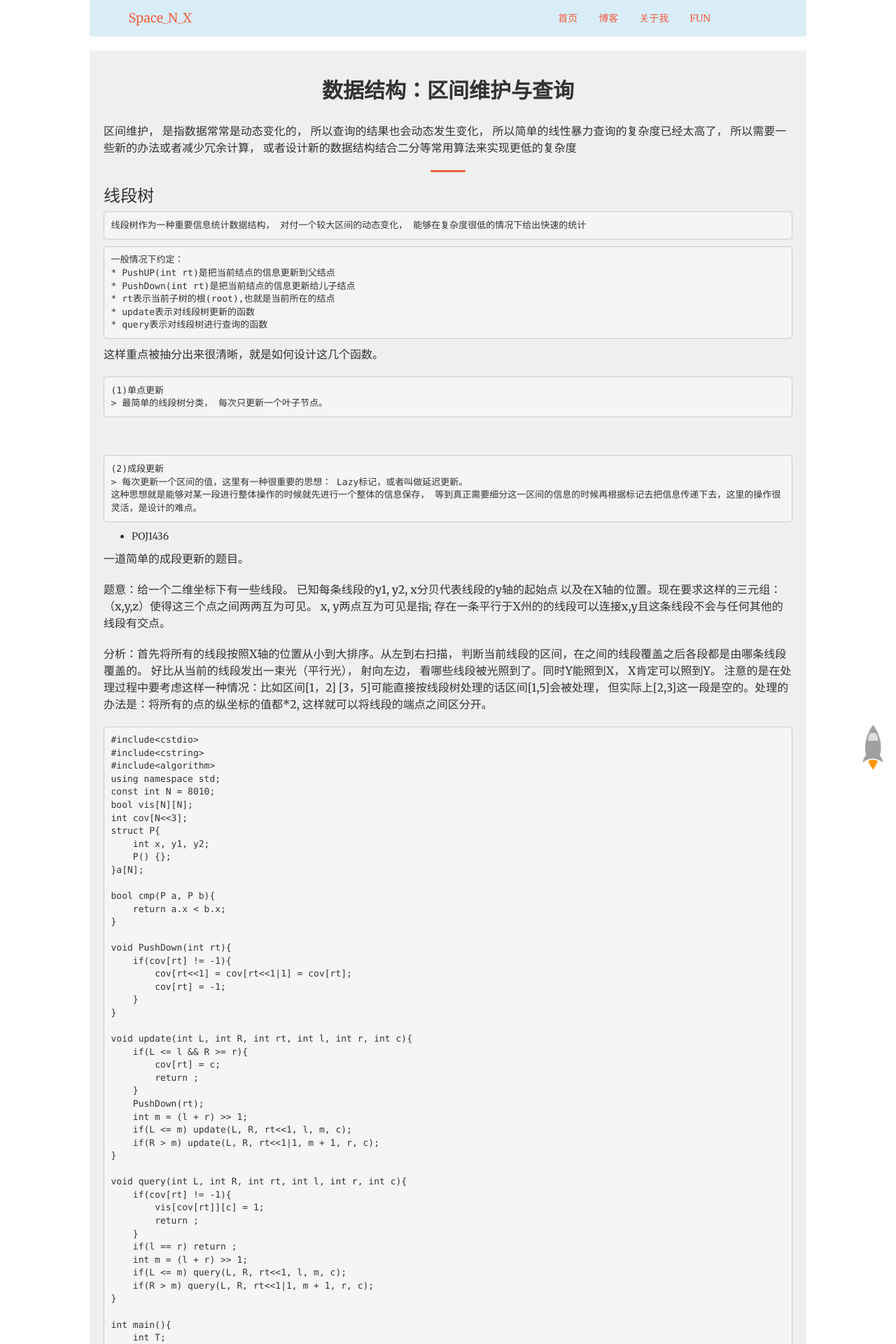
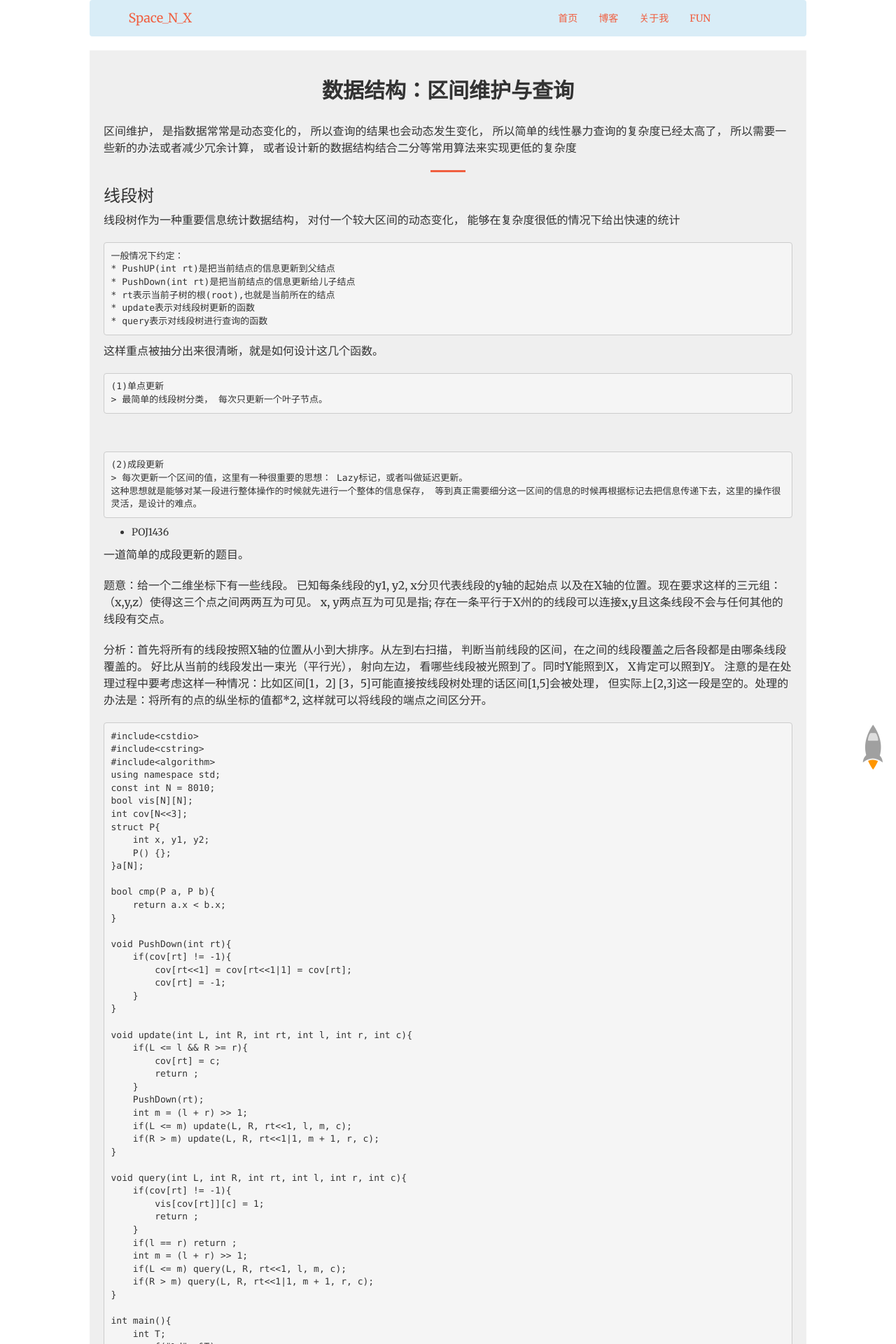
Before and after one commit to tcOops/hololens, a Jekyll site: the page built from _posts/2015-05-12-interval-maintenance-query.md, in a window 1280 px wide. Shown: the top 1920 px of the page at 70% size. Built offline with Jekyll 4.4.1, drawn with Linux system fonts in a browser that asks for light colours; Markdown is read by kramdown in place of the engine named in the settings; comment, search, counter and statistics services are not loaded.

````diff
--- a/_includes/blogList.html
+++ b/_includes/blogList.html
@@ -1,7 +1,7 @@
 <section class="no-padding bg-greys" id="blogs">
     <div class="">
 		<div class="bloglistleft">
-			<span style="color:#22C3AA;text-algin:left"><h2>&nbsp;&nbsp;最近的文章</h2></span>
+			<span style="color:#22C3AA2;text-algin:left"><h2>&nbsp;&nbsp;最近的文章</h2></span>
 			 {% for post in site.posts limit:10 %}
 		       <div class="post-block">
 			        <span class="post-meta">{{ post.date | date: "%Y-%m-%d" }}</span>
--- a/_posts/2015-05-12-interval-maintenance-query.md
+++ b/_posts/2015-05-12-interval-maintenance-query.md
@@ -12,9 +12,8 @@
 ---
 ### 线段树
 
-```
 线段树作为一种重要信息统计数据结构， 对付一个较大区间的动态变化， 能够在复杂度很低的情况下给出快速的统计
-```
+
 
 ```
 一般情况下约定：
````
Also changed, not shown: img/bg1.png.
